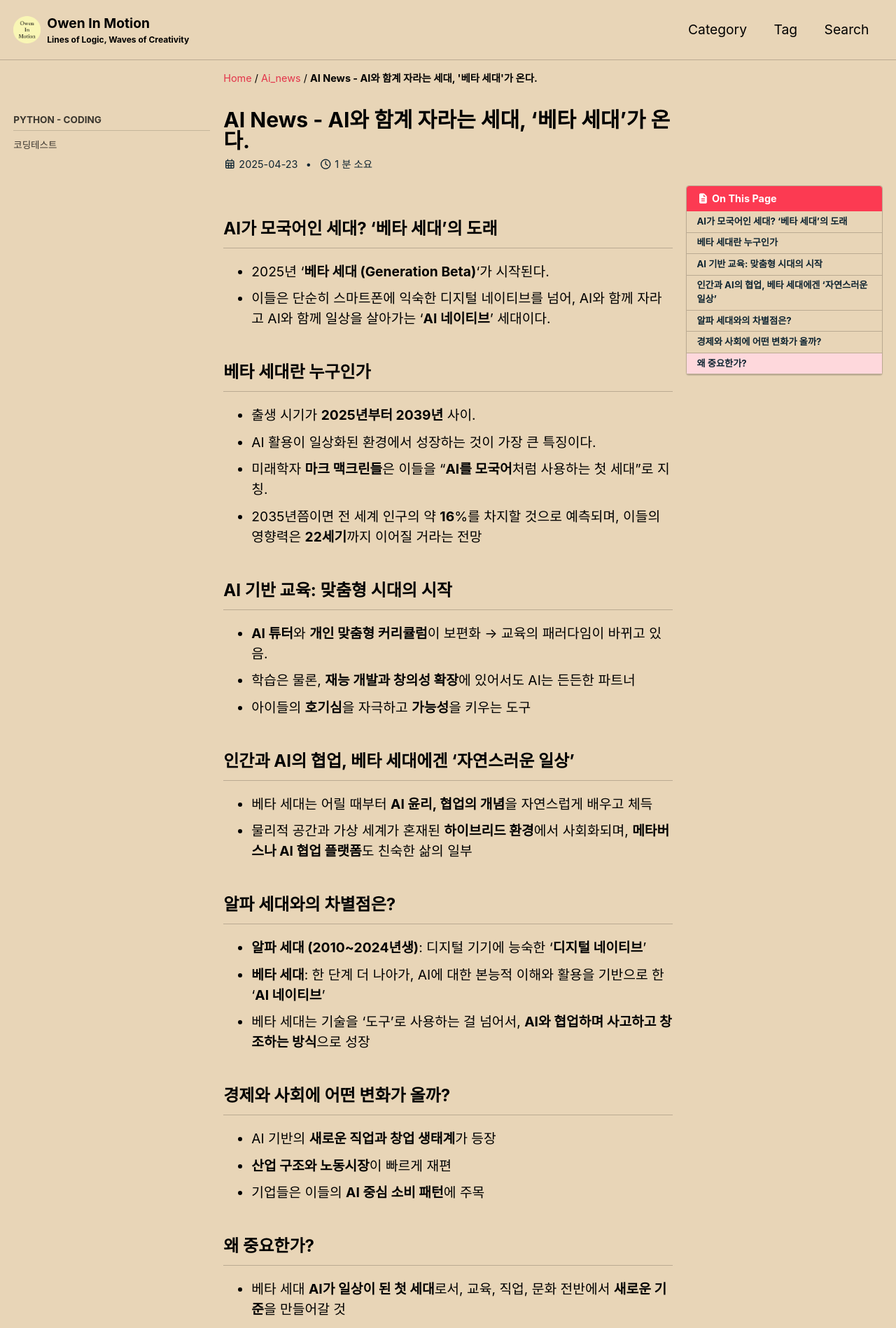
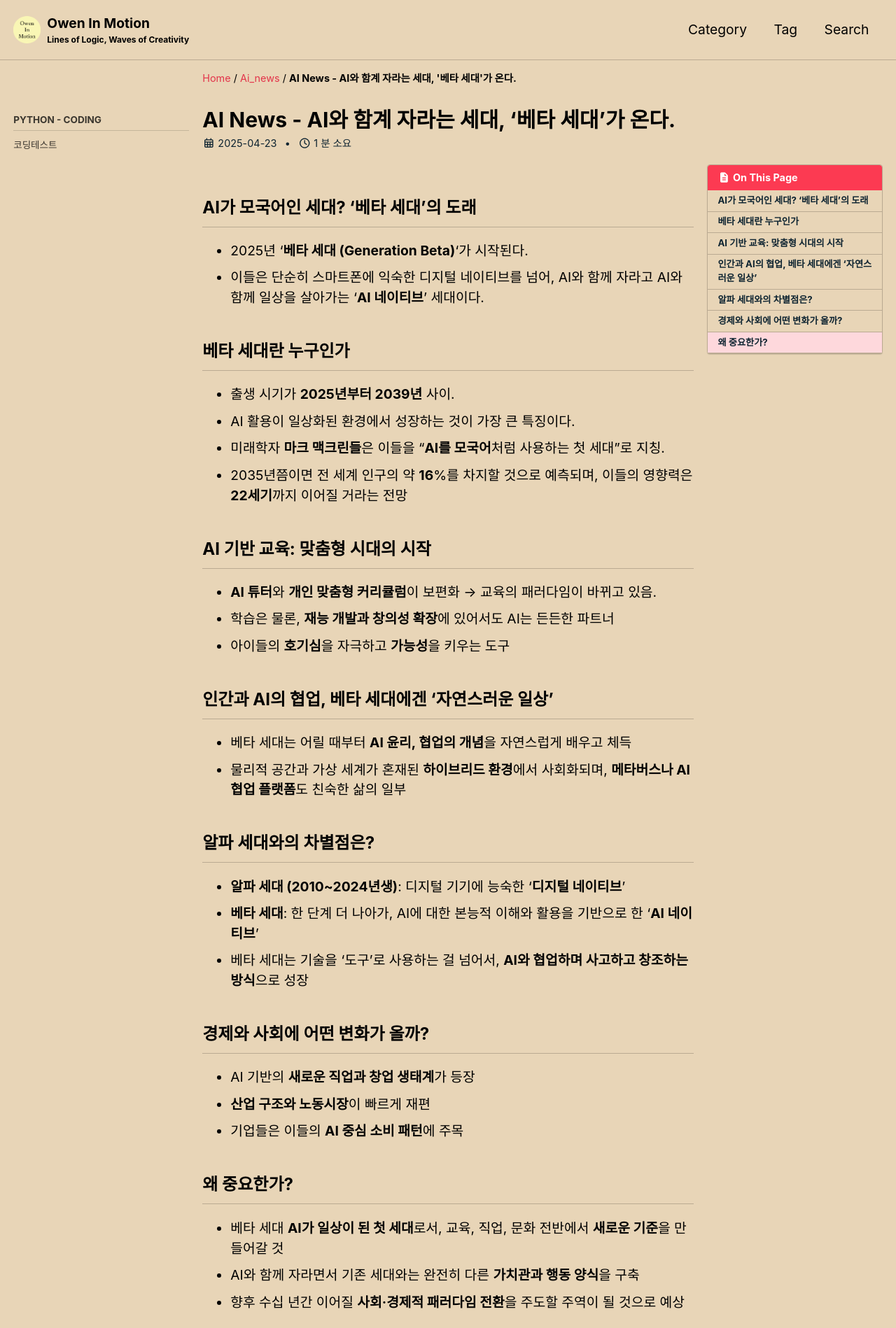
Before and after one commit to mowinowen/mowinowen.github.io, a Jekyll site: the page built from _posts/2025-04-23-ainews6.md, in a window 1280 px wide. Shown: the top 1898 px of the page at 70% size. Built offline with Jekyll 4.4.1, drawn with Linux system fonts in a browser that asks for light colours; cached includes are drawn as plain includes; comment, search, counter and statistics services are not loaded.

Commit message:
modify side grid

```diff
--- a/_sass/minimal-mistakes/_variables.scss
+++ b/_sass/minimal-mistakes/_variables.scss
@@ -159,8 +159,8 @@ $max-width: $x-large !default;
    ========================================================================== */
 
 $right-sidebar-width-narrow: 200px !default;
-$right-sidebar-width: 300px !default;
-$right-sidebar-width-wide: 400px !default;
+$right-sidebar-width: 270px !default;
+$right-sidebar-width-wide: 3500px !default;
 
 /*
    Other
```
